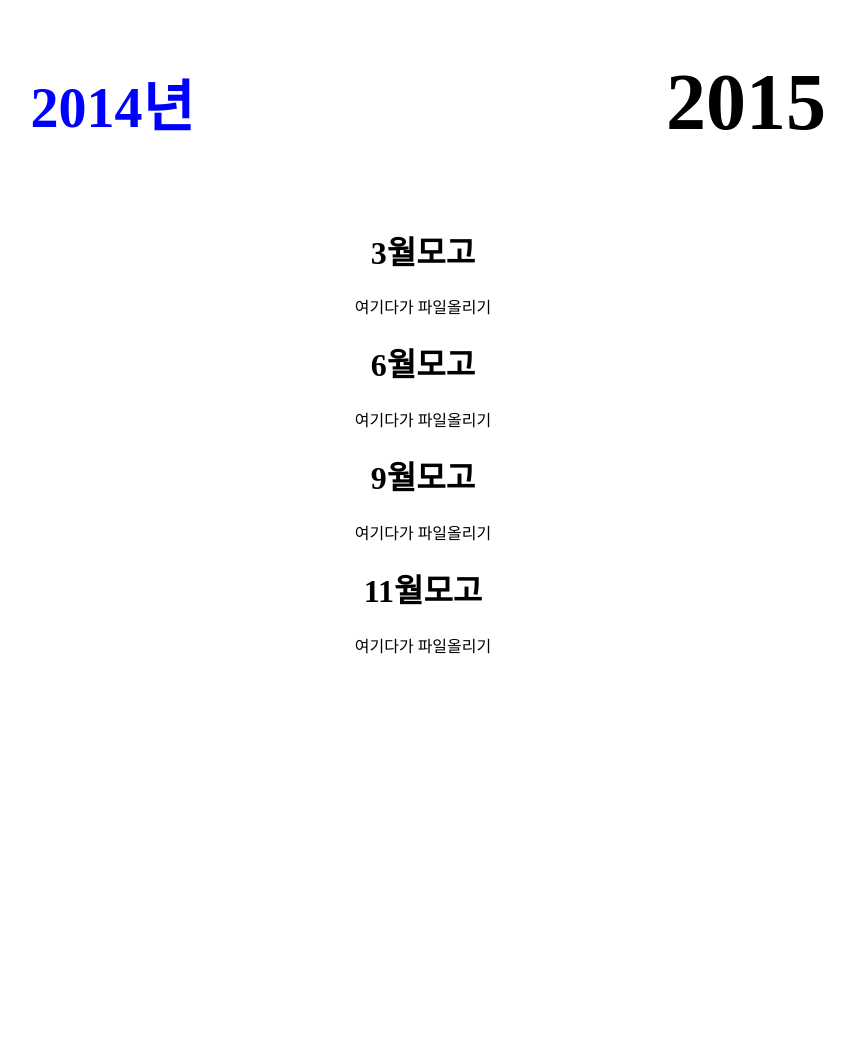
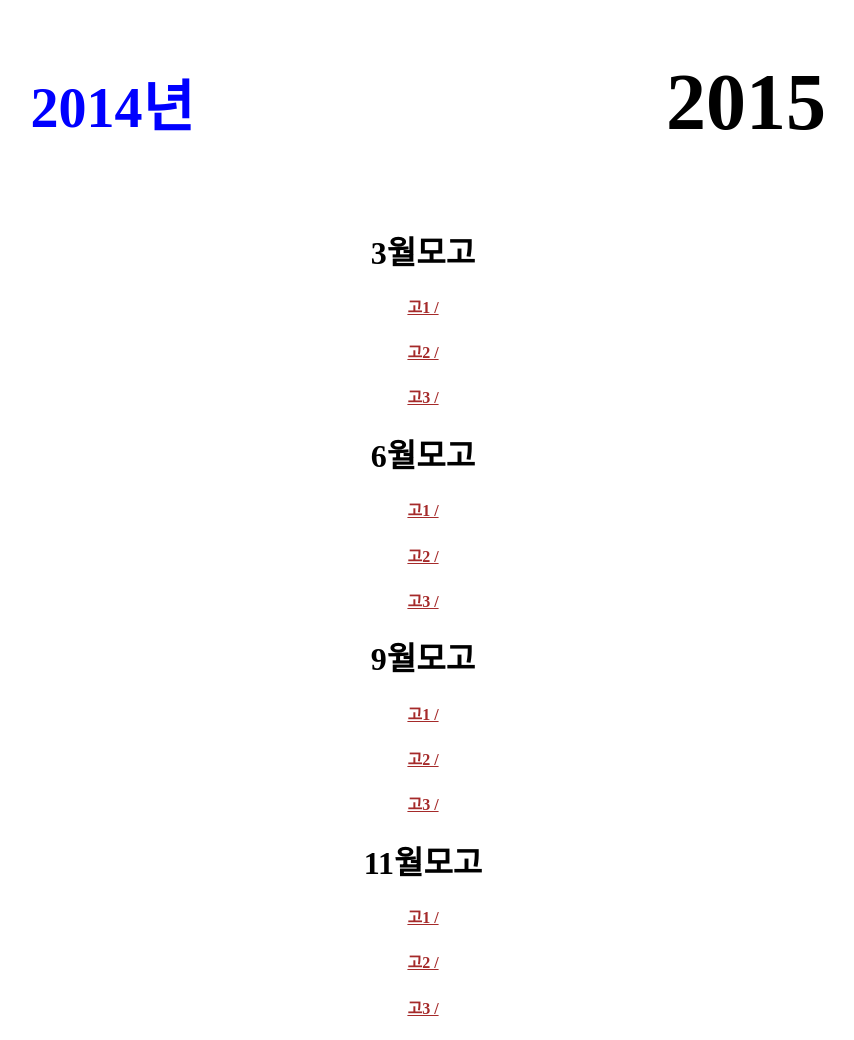
Before and after one commit to seoyundeok/zinroproject1, a plain HTML site: page 모의고사/2015.html in a window 1280 px wide. Shown: the part 263-1303 px from the top of the page, without its empty margins (217-1071 px from the left). Before the commit the page ends 928 px from the top, so only its background shows below. Drawn offline with Linux system fonts and the light colour scheme.

Commit message:
모의고사 2015.html

```diff
--- a/모의고사/2015.html
+++ b/모의고사/2015.html
@@ -61,13 +61,21 @@
 
         <div class="align">
             <h1>3월모고</h1>
-              여기다가 파일올리기
+            <a href="https://legendstudy.com/700" style="color:brown"><h4 class="qwe">고1 /</h4></a>
+            <a href="https://legendstudy.com/699" style="color:brown"><h4 class="qwe">고2 /</h4></a>
+            <a href="https://legendstudy.com/701" style="color:brown"><h4 class="qwe">고3 /</h4></a>
             <h1>6월모고</h1>
-              여기다가 파일올리기
+            <a href="https://legendstudy.com/743" style="color:brown"><h4 class="qwe">고1 /</h4></a>
+            <a href="https://legendstudy.com/752" style="color:brown"><h4 class="qwe">고2 /</h4></a>
+            <a href="https://legendstudy.com/591" style="color:brown"><h4 class="qwe">고3 /</h4></a>
             <h1>9월모고</h1>
-              여기다가 파일올리기
+            <a href="https://legendstudy.com/789" style="color:brown"><h4 class="qwe">고1 /</h4></a>
+            <a href="https://legendstudy.com/788" style="color:brown"><h4 class="qwe">고2 /</h4></a>
+            <a href="https://legendstudy.com/653" style="color:brown"><h4 class="qwe">고3 /</h4></a>
             <h1>11월모고</h1>
-              여기다가 파일올리기
+            <a href="https://legendstudy.com/825" style="color:brown"><h4 class="qwe">고1 /</h4></a>
+            <a href="https://legendstudy.com/824" style="color:brown"><h4 class="qwe">고2 /</h4></a>
+            <a href="https://legendstudy.com/689" style="color:brown"><h4 class="qwe">고3 /</h4></a>
         </div>
     </body>
 </html>
```
